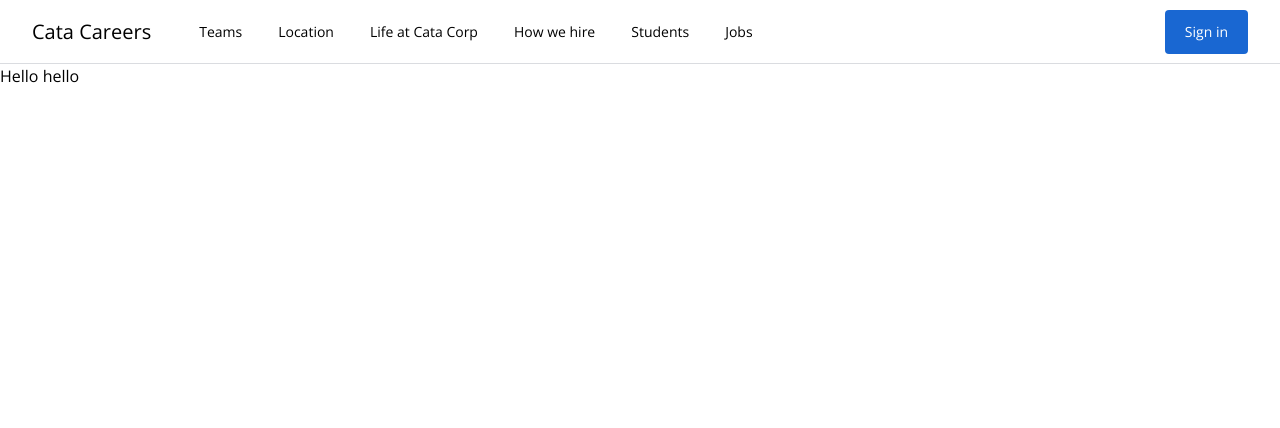
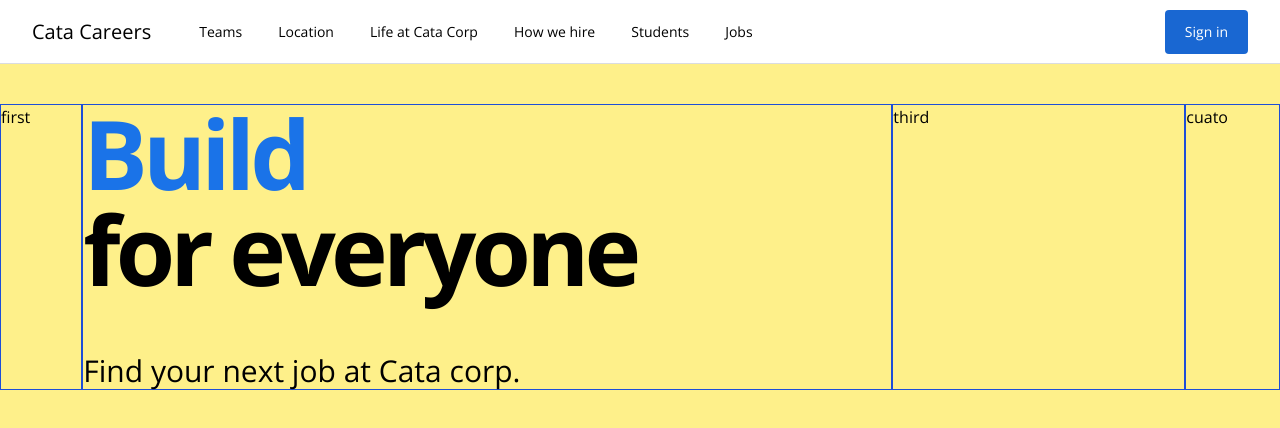
Before and after one commit to CataVillalonga/job_searcher, a Vue app: page / in a window 1280 px wide. Shown: the top 428 px of the page. Built offline with nearby package versions, Linux system fonts and the light colour scheme.

Commit message:
intro to life cycle hooks , using hooks to dinamically change input with setInterval + dina change css class at the same time example 1

```diff
--- /dev/null
+++ b/src/components/TheHeadline.vue
@@ -0,0 +1,65 @@
+<template>
+  <section>
+    <h1 class="mb-14 text-8xl font-bold tracking-tighter">
+      <span :class="actionClasses">{{ action }}</span>
+      <br />
+      for everyone
+    </h1>
+    <h2 class="text-3xl font-light">Find your next job at Cata corp.</h2>
+  </section>
+</template>
+
+<script>
+export default {
+  name: 'TheHeadline',
+  data() {
+    return {
+      action: 'build',
+      interval: null,
+    };
+  },
+  computed: {
+    actionClasses() {
+      return {
+        build: this.action === 'Build',
+        create: this.action === 'Create',
+        design: this.action === 'Design',
+        code: this.action === 'Code',
+      };
+    },
+  },
+  //life cycle hook declaration
+  created() {
+    this.changeTitle();
+  },
+  beforeUnmount() {
+    clearInterval(this.interval);
+  },
+  methods: {
+    changeTitle() {
+      this.interval = setInterval(() => {
+        const actions = ['Build', 'Create', 'Design', 'Code'];
+        const currentAccionIndex = actions.indexOf(this.action);
+        const nextActionIndex = (currentAccionIndex + 1) % 4;
+        const nextAction = actions[nextActionIndex];
+        this.action = nextAction;
+      }, 3000);
+    },
+  },
+};
+</script>
+
+<style scoped>
+.build {
+  color: #1a73e8;
+}
+.create {
+  color: #34a853;
+}
+.design {
+  color: #f9ab00;
+}
+.code {
+  color: #d93025;
+}
+</style>
--- a/src/components/TheHero.vue
+++ b/src/components/TheHero.vue
@@ -1,11 +1,22 @@
 <template>
-  <main class="">
-    <section>Hello hello</section>
+  <main>
+    <section class="flex h-screen flex-col bg-yellow-200 pb-20 pt-10">
+      <div class="grid-col-12 grid">
+        <div class="col-span-1 col-start-1 border border-blue-700">first</div>
+        <div class="col-span-5 col-start-2 border border-blue-700">
+          <the-headline />
+        </div>
+        <div class="col-span-5 col-start-7 border border-blue-700">third</div>
+        <div class="col-span-1 col-start-12 border border-blue-700">cuato</div>
+      </div>
+    </section>
   </main>
 </template>
 
 <script>
+import TheHeadline from '@/components/TheHeadline.vue';
 export default {
+  components: { TheHeadline },
   name: 'TheHero',
 };
 </script>
```
